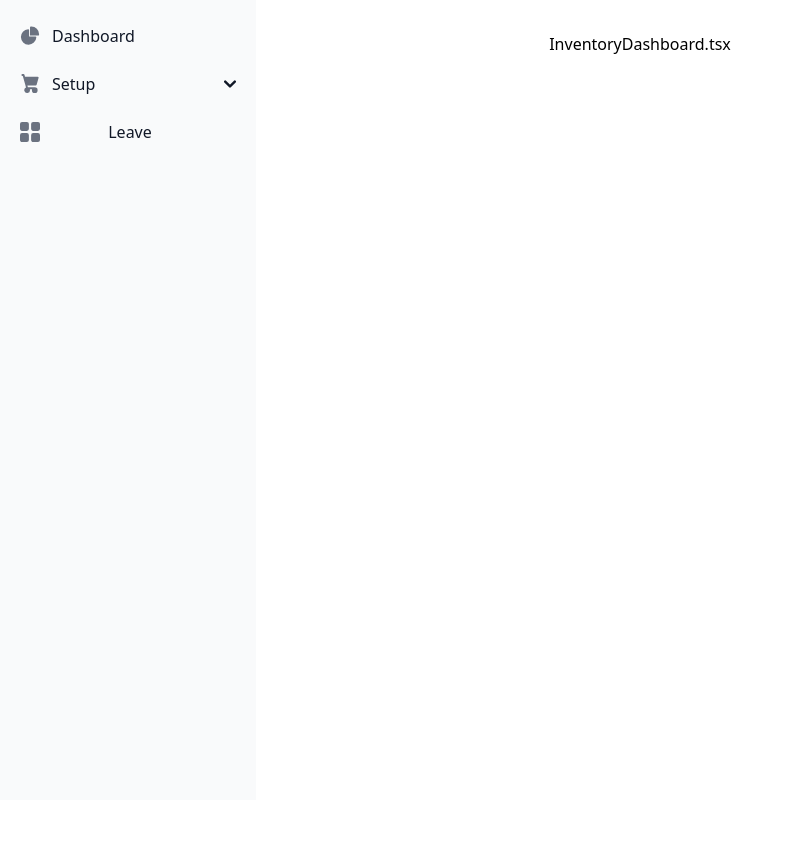
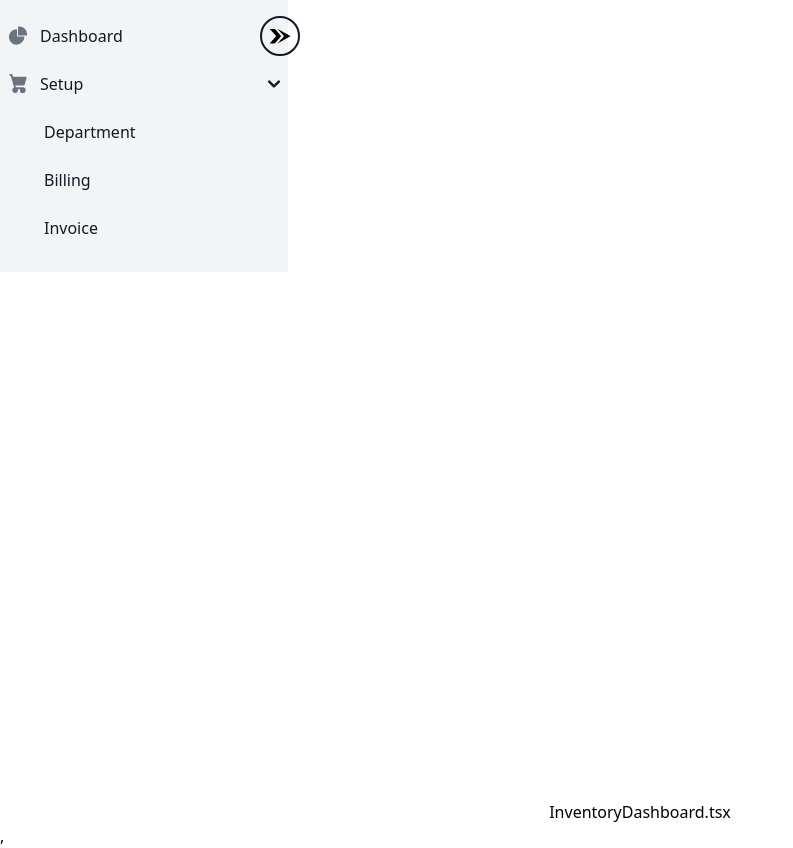
Before and after one commit to itaminul/ERP-front-end, a React (Create React App) app: page /inventory in a window 1280 px wide. Both pictures are taken after a click on the button "Setup". Shown: the whole page, without its empty margins (0-793 px from the left). Before the commit the page ends 800 px from the top, so only its background shows below. Built offline with nearby package versions, Linux system fonts and the light colour scheme.

Commit message:
react router dom

```diff
--- a/src/App.tsx
+++ b/src/App.tsx
@@ -3,7 +3,7 @@ import logo from "./logo.svg";
 import "./App.css";
 
 import TopNav from "./components/layouts/TopNav";
-import { Route, Routes } from "react-router-dom";
+import { Route, RouterProvider, Routes, createBrowserRouter } from "react-router-dom";
 import Home from "./components/Home";
 import About from "./components/About";
 import Contact from "./components/Contact";
@@ -18,27 +18,27 @@ import InventoryDashboard from "./components/pages/inventory/InventoryDashboard"
 import DrawerSideBar from "./components/layouts/DrawerSidebar";
 import EditDepartment from "./components/pages/hr/setup/department/EditDepartment";
 import Billing from "./components/Billing";
+const Router = createBrowserRouter([
+  { path: "/dashbord", element: <Dahsbord />},
+  { path: "/aboutindex", element: <AboutIndex />},
+  { path: "/contact", element: <Contact />},
+  { path: "/aboutusform", element: <About />},
+  { path: "/editaboutus/:id", element: <EditAboutus />},
+  { path: "/inventory", element: <InventoryDashboard />},
+  { path: "/hr", element: <HrIndex />},
+  { path: "/de-part-ment-set-up-for-emp-info", element: <Index />},
+  { path: "/drawerSideBar", element: <DrawerSideBar />},
+  { path: "/billing", element: <Billing />},
+  { path: "/editDepartment", element: <EditDepartment />},
 
+
+])
 
 function App() {
 return (
     <div className="App">
       {/* <TopNav /> */}
-      <Routes>
-        {/* <Route path='/' element={<Login />} /> */}
-        <Route path="/dahsboard" element={<Dahsbord />} />
-        <Route path="/aboutindex" element={<AboutIndex />} />
-        <Route path="/contact" element={<Contact />} />
-        <Route path="/aboutusform" element={<About />} />
-        <Route path="/editaboutus/:id" element={<EditAboutus />} />
-        <Route path="/hr-das-board-all-in-for-mation" element={<HrIndex />} />
-        <Route path="/de-part-ment-set-up-for-emp-info" element={<Index />} />
-        {/* inventory */}
-        <Route path="/inventory" element={<InventoryDashboard />} />
-        <Route path="/drawerSideBar" element={<DrawerSideBar />} />
-        <Route path="/editDepartment" element={<EditDepartment />} />
-        <Route path="/billing" element={<Billing />} />
-      </Routes>
+      <RouterProvider router={Router} />
     </div>
   );
 }
--- a/src/components/layouts/Dashbord.tsx
+++ b/src/components/layouts/Dashbord.tsx
@@ -11,7 +11,7 @@ const Dahsbord = () => {
       {/* <LeftSidebar /> */}
       {/* <TopNav /> */}
       <div className="grid-cols-1 sm:grid md:grid-cols-3 mt-8 ">
-        <Link to="/hr-das-board-all-in-for-mation">
+        <Link to="/hr">
           <div className="mx-3 mt-6 flex flex-col self-start rounded-lg bg-white shadow-[0_2px_15px_-3px_rgba(0,0,0,0.07),0_10px_20px_-2px_rgba(0,0,0,0.04)] dark:bg-neutral-700 sm:shrink-0 sm:grow sm:basis-0">
             <div className="p-6">
               <h5 className="mb-2 text-xl font-medium leading-tight text-neutral-800 dark:text-neutral-50">
--- a/src/components/layouts/InventoryLeftSideBar.tsx
+++ b/src/components/layouts/InventoryLeftSideBar.tsx
@@ -1,40 +1,41 @@
+import { useSelect } from "@material-tailwind/react";
 import { useState } from "react";
 import { Link } from "react-router-dom";
+import { RootState } from "../../redux/store/store";
+import { useDispatch, useSelector } from "react-redux";
+import { toggleMenu } from "../../redux/features/menuSlice";
+const InventoryLeftSideBar = () => {
 
-const InventoryLeftSideBar = () => {
-  const [show, setShow] = useState(false);
+  const [open, setOpen] = useState(true);
+  const [showDropDownMenu, setShowDropDownMenu] = useState(false);
+  const isOpen = useSelector((state: RootState) => state.menu.isOpen);
+  const dispatch = useDispatch()
+
+  const toggleMenuHandler = () => {
+    dispatch(toggleMenu());
+  }
   return (
     <>
-      <button
-        data-drawer-target="sidebar-multi-level-sidebar"
-        data-drawer-toggle="sidebar-multi-level-sidebar"
-        aria-controls="sidebar-multi-level-sidebar"
-        type="button"
-        className="inline-flex items-center p-2 mt-2 ml-3 text-sm text-gray-500 rounded-lg sm:hidden hover:bg-gray-100 focus:outline-none focus:ring-2 focus:ring-gray-200 dark:text-gray-400 dark:hover:bg-gray-700 dark:focus:ring-gray-600"
+      <div
+        className="flex fixed top-0  z-40 h-screen bg-white  dark:bg-gray-800 relative"
+        aria-labelledby="drawer-navigation-label"
       >
-        <span className="sr-only">Open sidebar</span>
-        <svg
-          className="w-6 h-6"
-          aria-hidden="true"
-          fill="currentColor"
-          viewBox="0 0 20 20"
-          xmlns="http://www.w3.org/2000/svg"
+        <div
+          className={`${isOpen ? "w-72" : "w-16"
+            } duration-300 h-screen pt-0  relative`}
         >
-          <path
-            clip-rule="evenodd"
-            fill-rule="evenodd"
-            d="M2 4.75A.75.75 0 012.75 4h14.5a.75.75 0 010 1.5H2.75A.75.75 0 012 4.75zm0 10.5a.75.75 0 01.75-.75h7.5a.75.75 0 010 1.5h-7.5a.75.75 0 01-.75-.75zM2 10a.75.75 0 01.75-.75h14.5a.75.75 0 010 1.5H2.75A.75.75 0 012 10z"
-          ></path>
-        </svg>
-      </button>
-
-      <aside
-        id="sidebar-multi-level-sidebar"
-        className="fixed top-0 left-0 z-40 w-64 h-screen transition-transform -translate-x-full sm:translate-x-0"
-        aria-label="Sidebar"
+          <img
+            src="arrow-icon.webp"
+            className={`absolute cursor-pointer -right-3 top-4 w-10 border-2 border-gray-900 rounded-full ${!open && "rotate-180"
+              }`}
+            onClick={toggleMenuHandler}
+          />
+          <div>
+            {isOpen && (
+            <div
+              className={`py-4 overflow-y-auto bg-gray-100 dark:hover:bg-gray-700`}
             >
-        <div className="h-full px-3 py-4 overflow-y-auto bg-gray-50 dark:bg-gray-800">
-          <ul className="space-y-2 font-medium">
+              <ul className="space-y-2 font-medium origin-left">
                 <li>
                   <a
                     href="#"
@@ -50,13 +51,14 @@ const InventoryLeftSideBar = () => {
                       <path d="M16.975 11H10V4.025a1 1 0 0 0-1.066-.998 8.5 8.5 0 1 0 9.039 9.039.999.999 0 0 0-1-1.066h.002Z" />
                       <path d="M12.5 0c-.157 0-.311.01-.565.027A1 1 0 0 0 11 1.02V10h8.975a1 1 0 0 0 1-.935c.013-.188.028-.374.028-.565A8.51 8.51 0 0 0 12.5 0Z" />
                     </svg>
-                <span className="ml-3">
-                  <Link to="/dahsboard">Dashboard</Link>
+                    <span className={`ml-3 ${!open && "hidden"} `}>
+                      Dashboard
                     </span>
                   </a>
                 </li>
                 <li>
                   <button
+                    onClick={() => setShowDropDownMenu(!showDropDownMenu)}
                     type="button"
                     className="flex items-center w-full p-2 text-base text-gray-900 transition duration-75 rounded-lg group hover:bg-gray-100 dark:text-white dark:hover:bg-gray-700"
                     aria-controls="dropdown-example"
@@ -71,13 +73,15 @@ const InventoryLeftSideBar = () => {
                     >
                       <path d="M15 12a1 1 0 0 0 .962-.726l2-7A1 1 0 0 0 17 3H3.77L3.175.745A1 1 0 0 0 2.208 0H1a1 1 0 0 0 0 2h.438l.6 2.255v.019l2 7 .746 2.986A3 3 0 1 0 9 17a2.966 2.966 0 0 0-.184-1h2.368c-.118.32-.18.659-.184 1a3 3 0 1 0 3-3H6.78l-.5-2H15Z" />
                     </svg>
-                <span className="flex-1 ml-3 text-left whitespace-nowrap">
+                    <span
+                      className={`${!open && "hidden"
+                        } flex-1 ml-3 text-left whitespace-nowrap`}
+                    >
                       Setup
                     </span>
                     <svg
-                  className="w-3 h-3"
+                      className={`w-3 h-3 ${!open && "hidden"} `}
                       aria-hidden="true"
-                  onClick={() => setShow(!show)}
                       xmlns="http://www.w3.org/2000/svg"
                       fill="none"
                       viewBox="0 0 10 6"
@@ -93,42 +97,46 @@ const InventoryLeftSideBar = () => {
                   </button>
                   <ul
                     id="dropdown-example"
-                style={show ? { display: "block" } : { display: "none" }}
-                className=""
+                    className={`py-2 space-y-2 ${!showDropDownMenu && "hidden"
+                      }`}
                   >
-                <li>
+                    <li className={`${!open && "hidden"}`}>
+
                     <Link
-                    to="/in-ven-tory-country"
+                    to="/contact"
                     className="flex items-center w-full p-2 text-gray-900 transition duration-75 rounded-lg pl-11 group hover:bg-gray-100 dark:text-white dark:hover:bg-gray-700"
                   >
-                    Country
+                    Department
                   </Link>
+
+                    </li>
+                    <li className={`${!open && "hidden"}`}>
+                      <a
+                        href="#"
+                        className="flex items-center w-full p-2 text-gray-900 transition duration-75 rounded-lg pl-11 group hover:bg-gray-100 dark:text-white dark:hover:bg-gray-700"
+                      >
+                        Billing
+                      </a>
+                    </li>
+                    <li className={`${!open && "hidden"}`}>
+                      <a
+                        href="#"
+                        className="flex items-center w-full p-2 text-gray-900 transition duration-75 rounded-lg pl-11 group hover:bg-gray-100 dark:text-white dark:hover:bg-gray-700"
+                      >
+                        Invoice
+                      </a>
                     </li>
                   </ul>
                 </li>
-            <li>
-              <a
-                href="#"
-                className="flex items-center p-2 text-gray-900 rounded-lg dark:text-white hover:bg-gray-100 dark:hover:bg-gray-700 group"
-              >
-                <svg
-                  className="flex-shrink-0 w-5 h-5 text-gray-500 transition duration-75 dark:text-gray-400 group-hover:text-gray-900 dark:group-hover:text-white"
-                  aria-hidden="true"
-                  xmlns="http://www.w3.org/2000/svg"
-                  fill="currentColor"
-                  viewBox="0 0 18 18"
-                >
-                  <path d="M6.143 0H1.857A1.857 1.857 0 0 0 0 1.857v4.286C0 7.169.831 8 1.857 8h4.286A1.857 1.857 0 0 0 8 6.143V1.857A1.857 1.857 0 0 0 6.143 0Zm10 0h-4.286A1.857 1.857 0 0 0 10 1.857v4.286C10 7.169 10.831 8 11.857 8h4.286A1.857 1.857 0 0 0 18 6.143V1.857A1.857 1.857 0 0 0 16.143 0Zm-10 10H1.857A1.857 1.857 0 0 0 0 11.857v4.286C0 17.169.831 18 1.857 18h4.286A1.857 1.857 0 0 0 8 16.143v-4.286A1.857 1.857 0 0 0 6.143 10Zm10 0h-4.286A1.857 1.857 0 0 0 10 11.857v4.286c0 1.026.831 1.857 1.857 1.857h4.286A1.857 1.857 0 0 0 18 16.143v-4.286A1.857 1.857 0 0 0 16.143 10Z" />
-                </svg>
-                <span className="flex-1 ml-3 whitespace-nowrap">Leave</span>
-                <span className="inline-flex items-center justify-center px-2 ml-3 text-sm font-medium text-gray-800 bg-gray-100 rounded-full dark:bg-gray-700 dark:text-gray-300"></span>
-              </a>
-            </li>
               </ul>
             </div>
-      </aside>
+            )}
+          </div>
+        </div>
 
         <div className="p-4 sm:ml-64">{/* content */}</div>
+      </div>
+
     </>
   );
 };
--- a/src/index.tsx
+++ b/src/index.tsx
@@ -14,9 +14,7 @@ const root = ReactDOM.createRoot(
 root.render(
   <Provider store={store}>
   <React.StrictMode>
-    <BrowserRouter>
       <App />
-    </BrowserRouter>
   </React.StrictMode>,
   </Provider>
 );
```
Lines whose indentation alone changed are shown as unchanged.
